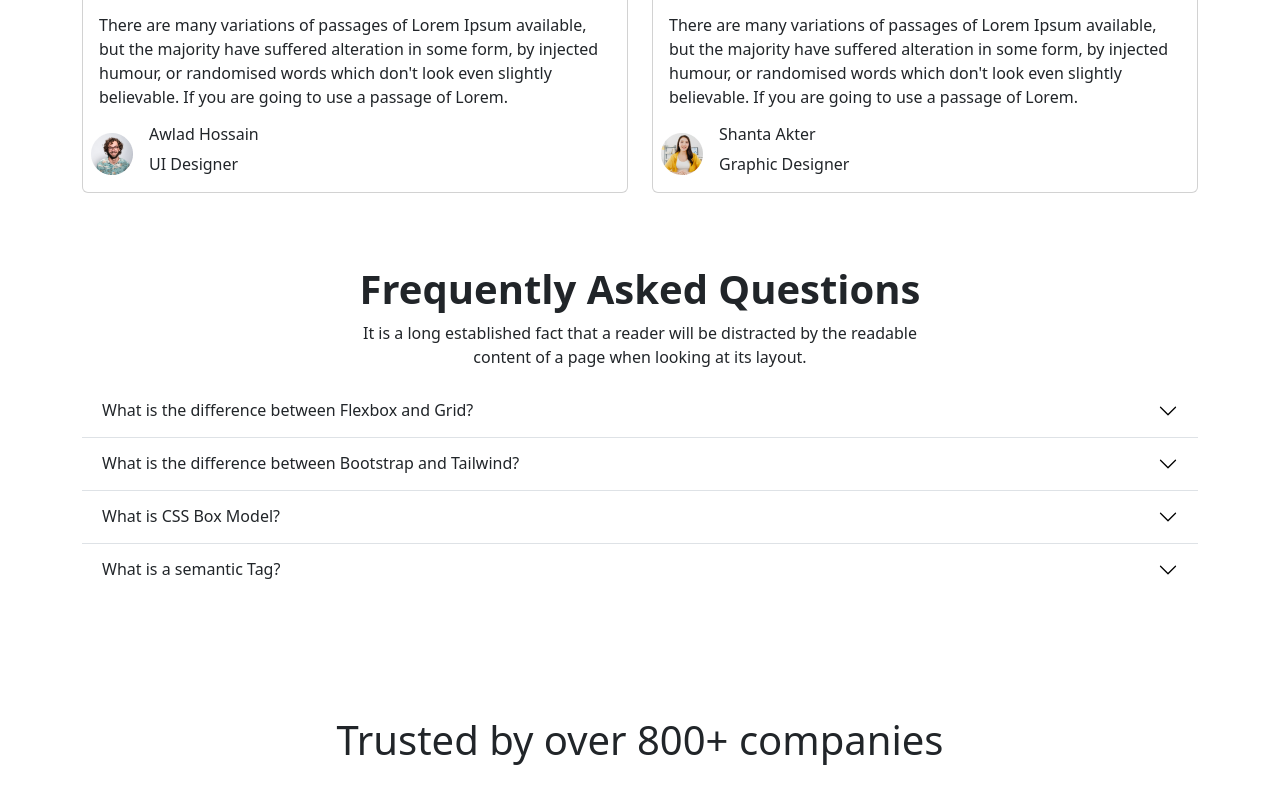
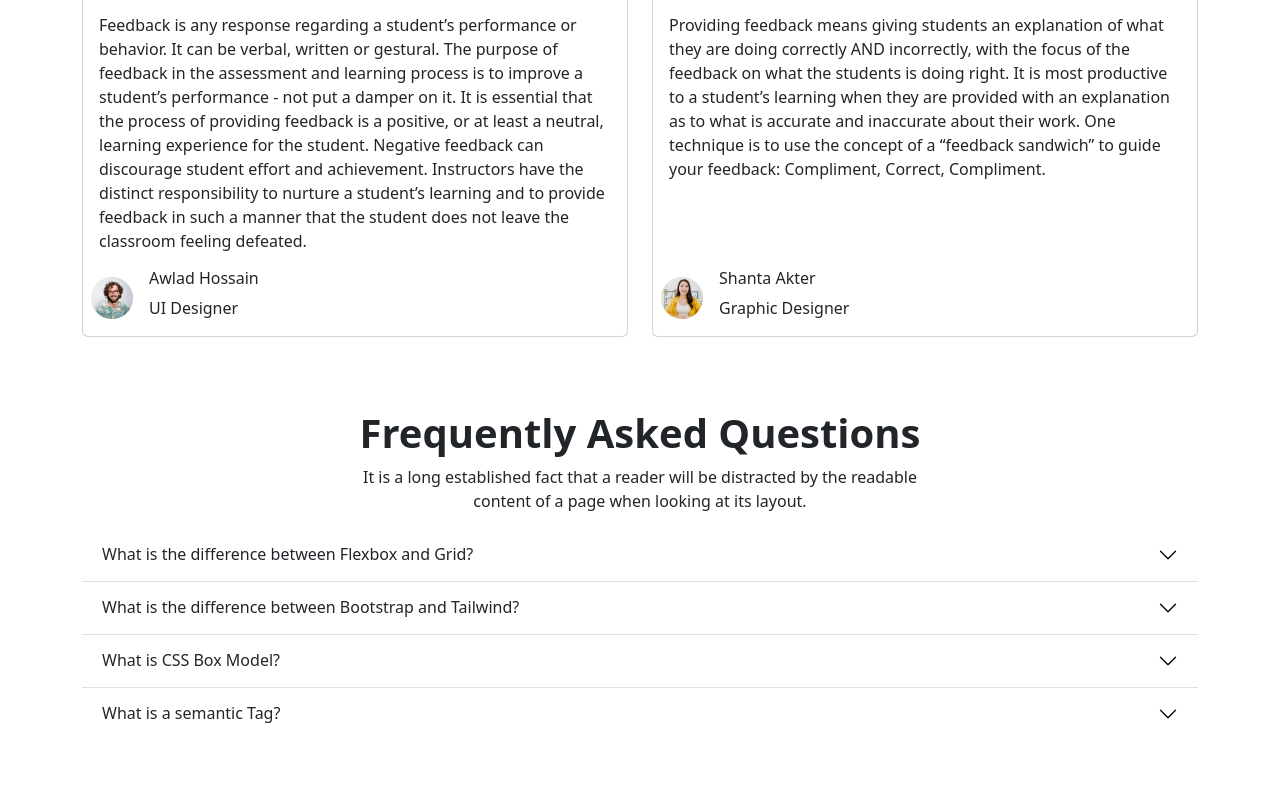
Before and after one commit to ayatullahkhomeni/edu-tech, a plain HTML site: page index.html in a window 1280 px wide. Shown: the part 3597-4382 px from the top of the page. Drawn offline with nearby package versions, Linux system fonts and the light colour scheme.

Commit message:
Correction

```diff
--- a/index.html
+++ b/index.html
@@ -498,10 +498,13 @@
             <div class="card" style="width: 550px;">
                 <div><img src="..." class="card-img-top img-fluid" alt="..."></div>
                 <div class="card-body">
-                    <p class="card-text">There are many variations of passages of Lorem Ipsum available, but
-                        the majority have suffered alteration in some form, by injected
-                        humour, or randomised words which don't look even slightly
-                        believable. If you are going to use a passage of Lorem.</p>
+                    <p class="card-text">Feedback is any response regarding a student’s performance or behavior. It can
+                        be verbal, written or gestural. The purpose of feedback in the assessment and learning process
+                        is to improve a student’s performance - not put a damper on it. It is essential that the process
+                        of providing feedback is a positive, or at least a neutral, learning experience for the student.
+                        Negative feedback can discourage student effort and achievement. Instructors have the distinct
+                        responsibility to nurture a student’s learning and to provide feedback in such a manner that the
+                        student does not leave the classroom feeling defeated.</p>
                 </div>
                 <div class="d-flex gap-2">
                     <div class="p-2">
@@ -516,10 +519,11 @@
             <div class="card" style="width: 550px;">
                 <div><img src="..." class="card-img-top img-fluid" alt="..."></div>
                 <div class="card-body">
-                    <p class="card-text">There are many variations of passages of Lorem Ipsum available, but
-                        the majority have suffered alteration in some form, by injected
-                        humour, or randomised words which don't look even slightly
-                        believable. If you are going to use a passage of Lorem.</p>
+                    <p class="card-text">Providing feedback means giving students an explanation of what they are doing
+                        correctly AND incorrectly, with the focus of the feedback on what the students is doing right.
+                        It is most productive to a student’s learning when they are provided with an explanation as to
+                        what is accurate and inaccurate about their work. One technique is to use the concept of a
+                        “feedback sandwich” to guide your feedback: Compliment, Correct, Compliment.</p>
                 </div>
                 <div class="d-flex gap-2">
                     <div class="p-2">
```
